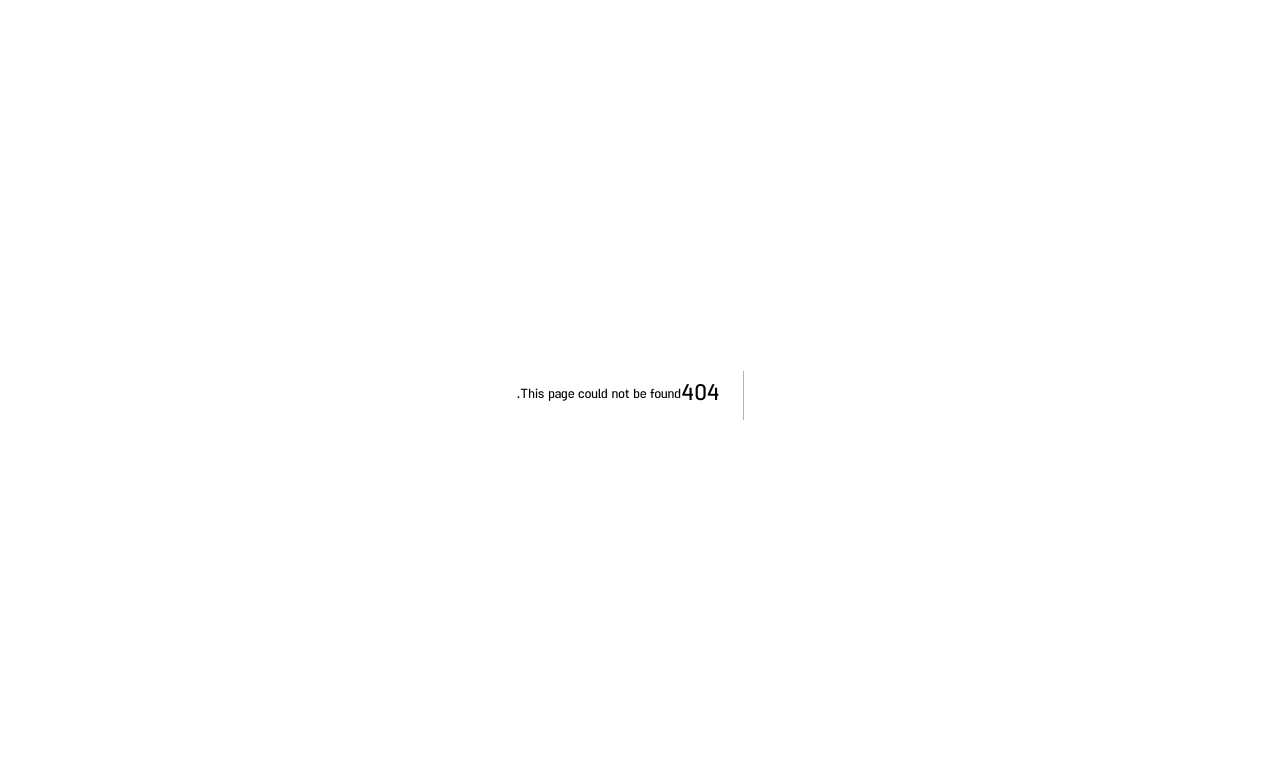
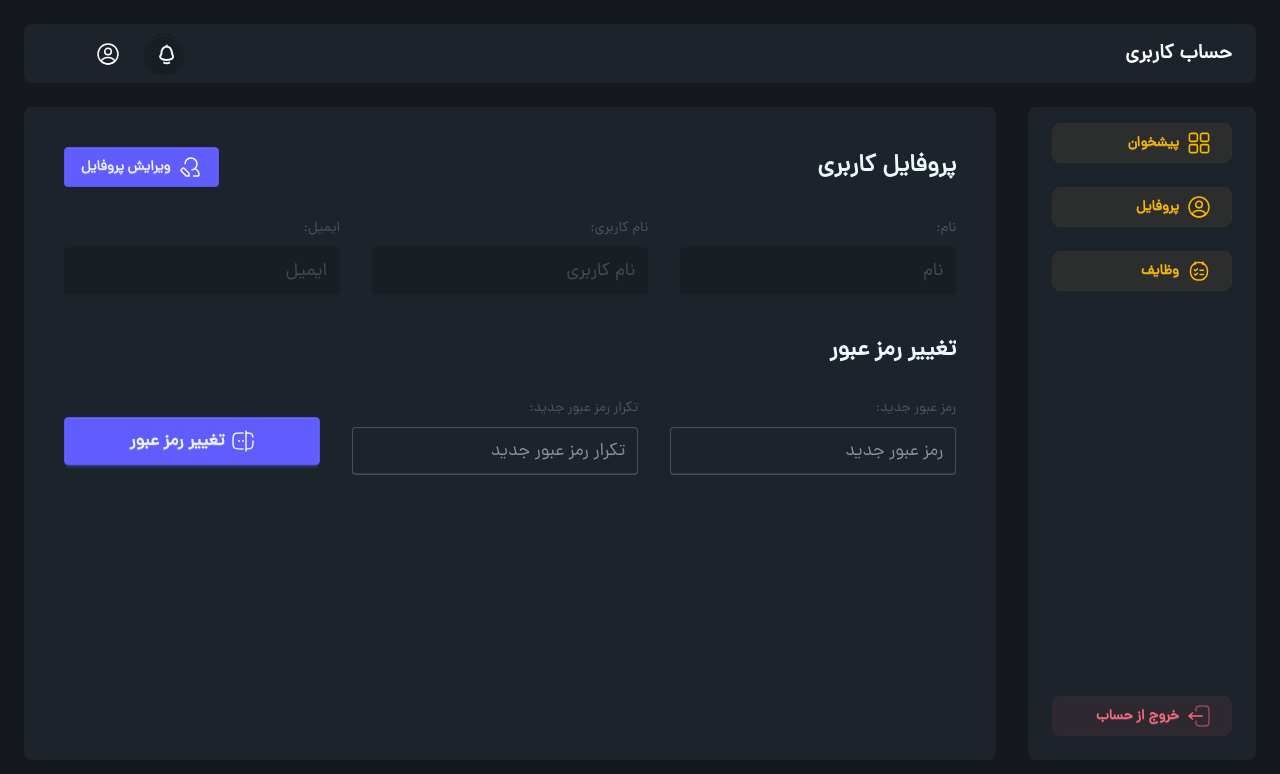
Before and after one commit to MahdiKgz/TaskManagerFront, a Next.js app: page /dashboard/profile in a window 1280 px wide. Before the commit this address had no page. Shown: the top 774 px of the page. Built offline with nearby package versions, Linux system fonts and the light colour scheme.

Commit message:
chore:profile phase 1

```diff
--- /dev/null
+++ b/app/(client)/(dashboard)/dashboard/profile/page.tsx
@@ -0,0 +1,9 @@
+"use client";
+import React from "react";
+import ProfileModule from "@/src/modules/profile/Profile";
+
+function ProfilePage() {
+  return <ProfileModule />;
+}
+
+export default ProfilePage;
--- a/src/constants/placeholders.ts
+++ b/src/constants/placeholders.ts
@@ -4,4 +4,6 @@ export const PLACEHOLDER: Record<string, string> = {
   confirmPassword: "تایید رمز عبور",
   name: "نام",
   email: "ایمیل",
+  newPassword: "رمز عبور جدید",
+  confirmNewPassword: "تکرار رمز عبور جدید",
 };
--- /dev/null
+++ b/src/hooks/useProfile.ts
@@ -0,0 +1,30 @@
+import { SubmitHandler, useForm } from "react-hook-form";
+import { UserWithoutConfirm } from "../types/Auth.types";
+import { useSelector } from "react-redux";
+import { RootState } from "../redux/store";
+import { useState } from "react";
+
+export default function userProfile() {
+  const { user } = useSelector((state: RootState) => state.auth);
+  const methods = useForm({
+    defaultValues: {
+      ...user,
+      newPassword: "",
+      confirmNewPassword: "",
+    },
+  });
+
+  const { handleSubmit } = methods;
+  const onSumbit = (data: unknown) => {
+    console.log(data);
+  };
+  const [editMode, setEditMode] = useState(false);
+
+  return {
+    methods,
+    handleSubmit,
+    onSumbit,
+    editMode,
+    setEditMode,
+  };
+}
--- /dev/null
+++ b/src/icons/EditPasswordIcon.tsx
@@ -0,0 +1,36 @@
+import React from "react";
+
+function EditPasswordIcon() {
+  return (
+    <svg
+      xmlns="http://www.w3.org/2000/svg"
+      width="24px"
+      height="24px"
+      viewBox="0 0 24 24"
+      fill="none"
+    >
+      <path
+        d="M9 12C9 12.5523 8.55228 13 8 13C7.44772 13 7 12.5523 7 12C7 11.4477 7.44772 11 8 11C8.55228 11 9 11.4477 9 12Z"
+        fill="currentColor"
+      />
+      <path
+        d="M13 12C13 12.5523 12.5523 13 12 13C11.4477 13 11 12.5523 11 12C11 11.4477 11.4477 11 12 11C12.5523 11 13 11.4477 13 12Z"
+        fill="currentColor"
+      />
+      <path
+        d="M15 2V22"
+        stroke="currentColor"
+        stroke-width="1.5"
+        stroke-linecap="round"
+      />
+      <path
+        d="M22 12C22 15.7712 22 17.6569 20.8284 18.8284C19.7653 19.8915 18.1143 19.99 15 19.9991M12 4H10C6.22876 4 4.34315 4 3.17157 5.17157C2 6.34315 2 8.22876 2 12C2 15.7712 2 17.6569 3.17157 18.8284C4.34315 20 6.22876 20 10 20H12M15 4.00093C18.1143 4.01004 19.7653 4.10848 20.8284 5.17157C21.4816 5.82475 21.7706 6.69989 21.8985 8"
+        stroke="currentColor"
+        stroke-width="1.5"
+        stroke-linecap="round"
+      />
+    </svg>
+  );
+}
+
+export default EditPasswordIcon;
--- /dev/null
+++ b/src/icons/EditUserIcon.tsx
@@ -0,0 +1,35 @@
+import React from "react";
+
+function EditUserIcon() {
+  return (
+    <svg
+      xmlns="http://www.w3.org/2000/svg"
+      fill="#FFFF"
+      width="24px"
+      height="24px"
+      viewBox="0 0 24 24"
+      id="edit-user-left-5"
+      className="icon line"
+    >
+      <path
+        id="primary"
+        d="M13.44,15A6,6,0,1,0,7,9a2.44,2.44,0,0,0,0,.27"
+        className="stroke-white fill-none stroke-[1.5px]"
+      />
+      <path
+        id="primary-2"
+        data-name="primary"
+        d="M15,21h5a1,1,0,0,0,1-1,7,7,0,0,0-4-6.32"
+        className="stroke-white fill-none stroke-[1.5px]"
+      />
+      <path
+        id="primary-3"
+        data-name="primary"
+        d="M3.29,14.69l1.4-1.4a1,1,0,0,1,1.4,0L11,18.2V21H8.2L3.29,16.09A1,1,0,0,1,3.29,14.69Z"
+        className="stroke-white fill-none stroke-[1.5px]"
+      />
+    </svg>
+  );
+}
+
+export default EditUserIcon;
--- /dev/null
+++ b/src/modules/profile/Profile.tsx
@@ -0,0 +1,63 @@
+import React from "react";
+import { FormProvider } from "react-hook-form";
+import userProfile from "@/src/hooks/useProfile";
+import Input from "../sharedComponents/Input";
+import EditUserIcon from "@/src/icons/EditUserIcon";
+import { VALIDATION_RULES } from "@/src/validations/AuthValidation";
+import EditPasswordIcon from "@/src/icons/EditPasswordIcon";
+
+function ProfileModule() {
+  const { methods, onSumbit, handleSubmit, editMode, setEditMode } =
+    userProfile();
+  return (
+    <FormProvider {...methods}>
+      <form
+        onSubmit={handleSubmit(onSumbit)}
+        className="w-full flex flex-col items-start gap-10 sm:gap-8"
+      >
+        <div className="w-full h-10 flex items-center justify-between">
+          <h1 className="font-bold text-xl sm:text-2xl">پروفایل کاربری</h1>
+          <button
+            onClick={() => setEditMode(!editMode)}
+            type="button"
+            className="btn btn-sm sm:btn-md btn-primary flex items-center justify-center gap-2"
+          >
+            <EditUserIcon />
+            ویرایش پروفایل
+          </button>
+        </div>
+        <div className="w-full flex flex-col sm:flex-row items-start gap-8">
+          <Input disabled={!editMode} name="name" label="نام:" />
+          <Input disabled={!editMode} name="username" label="نام کاربری:" />
+          <Input disabled={!editMode} name="email" label="ایمیل:" />
+        </div>
+        <div className="w-full flex flex-col items-start gap-10 sm:gap-8">
+          <h1 className="w-full font-bold text-xl sm:text-2xl">
+            تغییر رمز عبور
+          </h1>
+          <div className="w-full flex flex-col sm:flex-row items-center gap-8">
+            <Input
+              validation={VALIDATION_RULES.password}
+              name="newPassword"
+              label="رمز عبور جدید:"
+            />
+            <Input
+              validation={VALIDATION_RULES.password}
+              name="confirmNewPassword"
+              label="تکرار رمز عبور جدید:"
+            />
+            <button
+              type="button"
+              className="btn btn-primary btn-md lg:btn-lg btn-wide"
+            >
+              <EditPasswordIcon />
+              تغییر رمز عبور
+            </button>
+          </div>
+        </div>
+      </form>
+    </FormProvider>
+  );
+}
+
+export default ProfileModule;
--- a/src/modules/sharedComponents/Input.tsx
+++ b/src/modules/sharedComponents/Input.tsx
@@ -16,17 +16,21 @@ function Input({ name, validation, disabled = false, label }: InputProps) {
   } = useFormContext();
 
   return (
-    <div className="w-full flex flex-col items-start gap-y-2">
-      {label && <label className="text-gray-600 text-sm">{label}</label>}
+    <div className="w-full flex flex-col items-start gap-y-2 group">
+      {label && (
+        <label className="text-gray-600 group-focus-within:text-white text-sm transition-colors duration-100">
+          {label}
+        </label>
+      )}
       <input
-        className="w-full input focus:input-warning input-lg transition-colors duration-300"
+        className="w-full input focus:input-warning input-lg transition-colors duration-300 !outline-none"
         {...register(name, {
           required: "this field is required",
           ...validation,
         })} // Spread the validation prop
         placeholder={PLACEHOLDER[name]}
         type={
-          name === "password" || name === "confirmPassword"
+          name.includes("password") || name.includes("Password")
             ? "password"
             : "text"
         }
```
